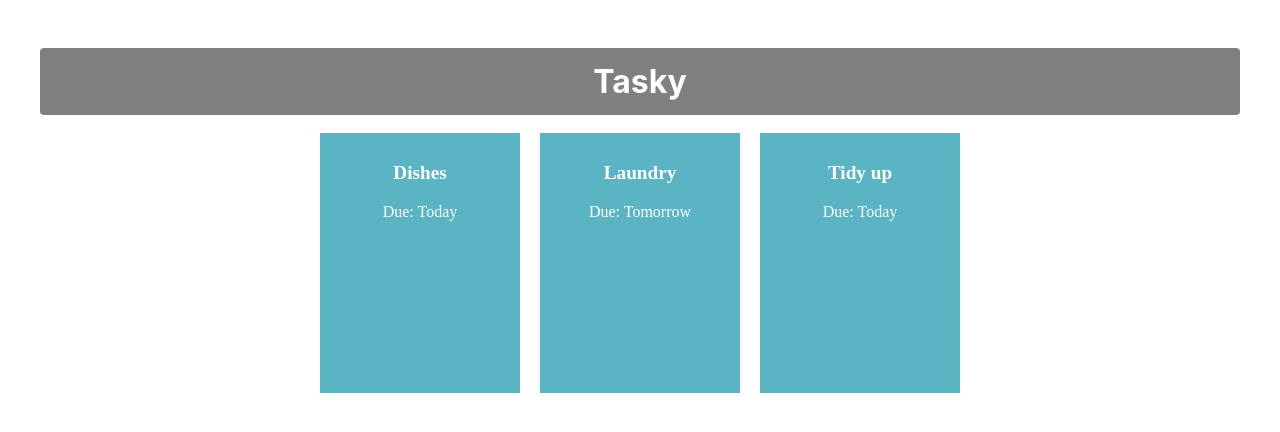
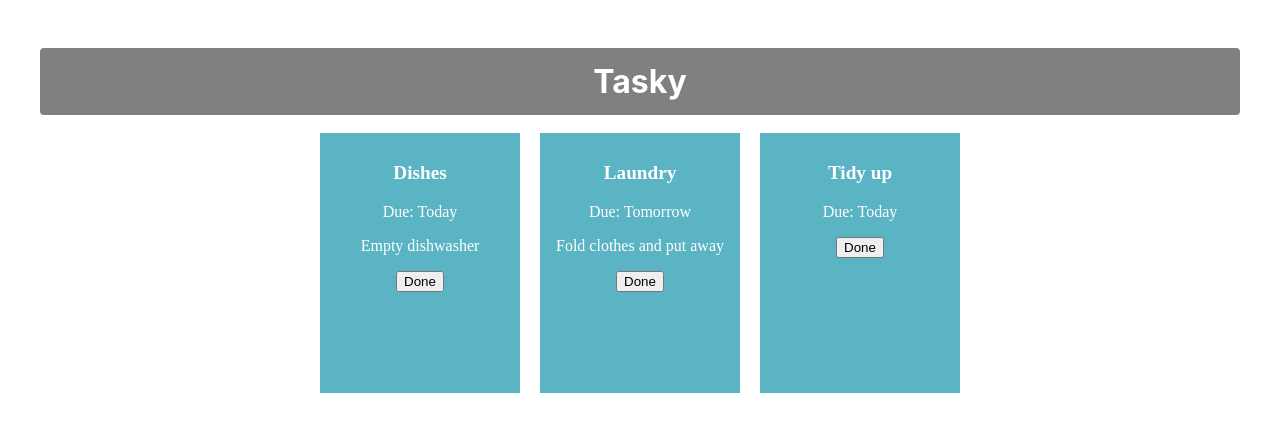
Before and after one commit to mohammedsabri/react-basics-labs, a React (Create React App) app in the folder tasky/: page / in a window 1280 px wide. Shown: the top 432 px of the page. Built offline with nearby package versions, Linux system fonts and the light colour scheme.

Commit message:
Mark task as don

```diff
--- a/tasky/src/App.js
+++ b/tasky/src/App.js
@@ -9,18 +9,29 @@
 function App() {
   const [ taskState, setTaskState ] = useState({
     tasks: [
-      { id: 1, title:"Dishes", description: "Empty dishwasher", deadline: "Today" },
-      { id: 2, title: "Laundry", description: "Fold clothes and put away", deadline: "Tomorrow" },
-      { id: 3, title: "Tidy up", deadline: "Today" }
+      { id: 1, title:"Dishes", description: "Empty dishwasher", deadline: "Today", done: false },
+      { id: 2, title: "Laundry", description: "Fold clothes and put away", deadline: "Tomorrow", done: false },
+      { id: 3, title: "Tidy up", deadline: "Today", done: false}
     ]
   });
 
-  {taskState.tasks.map((task) => (
+
+
+  const doneHandler = (taskIndex) => {
+    const tasks = [...taskState.tasks];
+    tasks[taskIndex].done = !tasks[taskIndex].done;
+    setTaskState({tasks});
+    // console.log(`${taskIndex} ${tasks[taskIndex].done}`);
+  }
+
+  {taskState.tasks.map((task, index) => (
     <Task
       title={task.title}
       description={task.description}
       deadline={task.deadline}
       key={task.id}
+      done={task.done}
+      markDone={() => doneHandler(index)}
     />
   ))}
 
--- a/tasky/src/components/Task.js
+++ b/tasky/src/components/Task.js
@@ -1,13 +1,19 @@
 import React from 'react';
-
 const Task = (props) => {
 
+      <button onClick={props.markDone} className='doneButton'>Done</button>
+
     return (
+
         <div className="card">
             <p className="title">{props.title}</p>
             <p>Due: {props.deadline}</p>
-            <p>{props.children}</p>
+            <p>{props.description}</p>
+            <button onClick={props.markDone}>Done</button>
+             <p style={{backgroundColor: props.done ? 'lightgrey' : '#5bb4c4'}}></p>
         </div>
+
+
     )
 }
 
```
